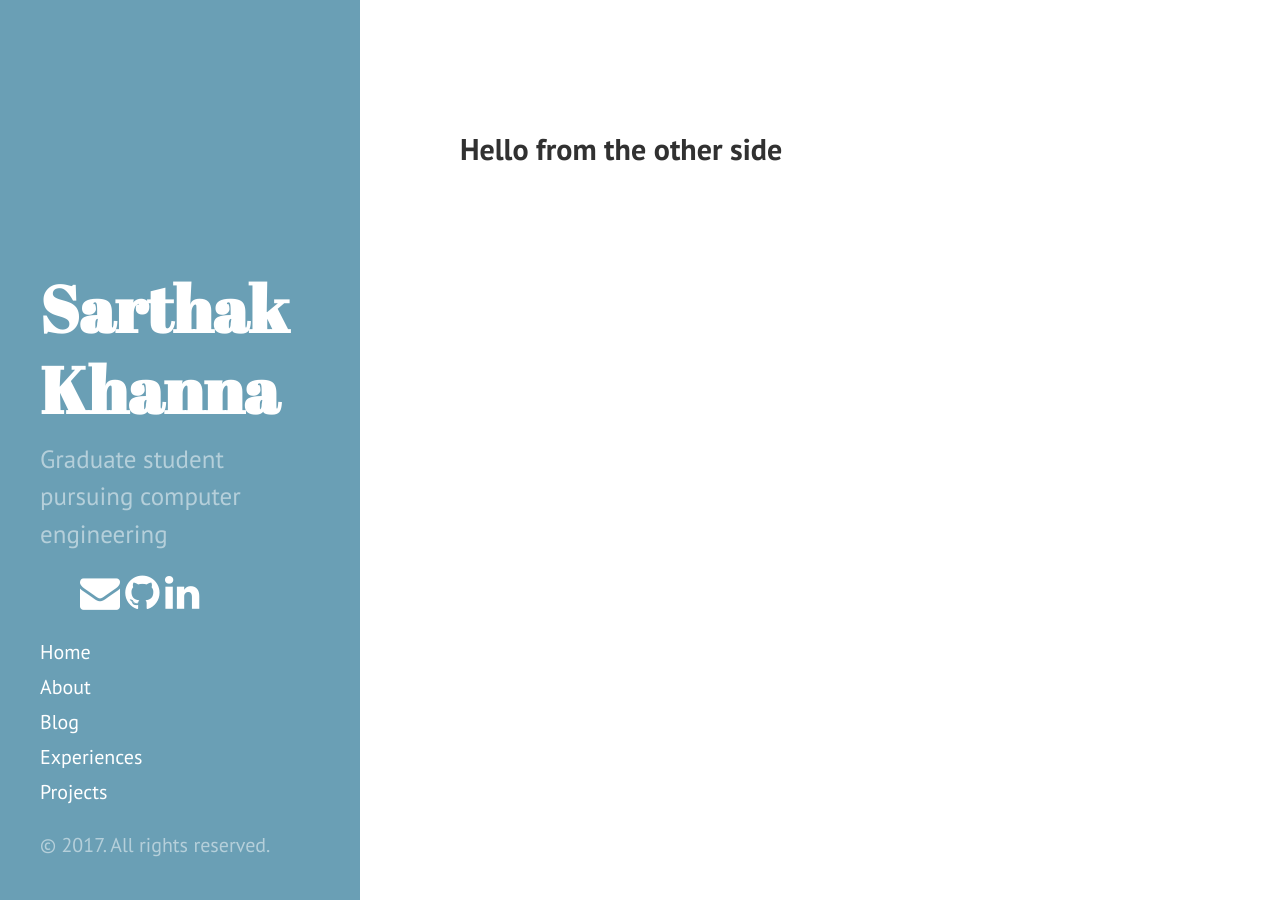
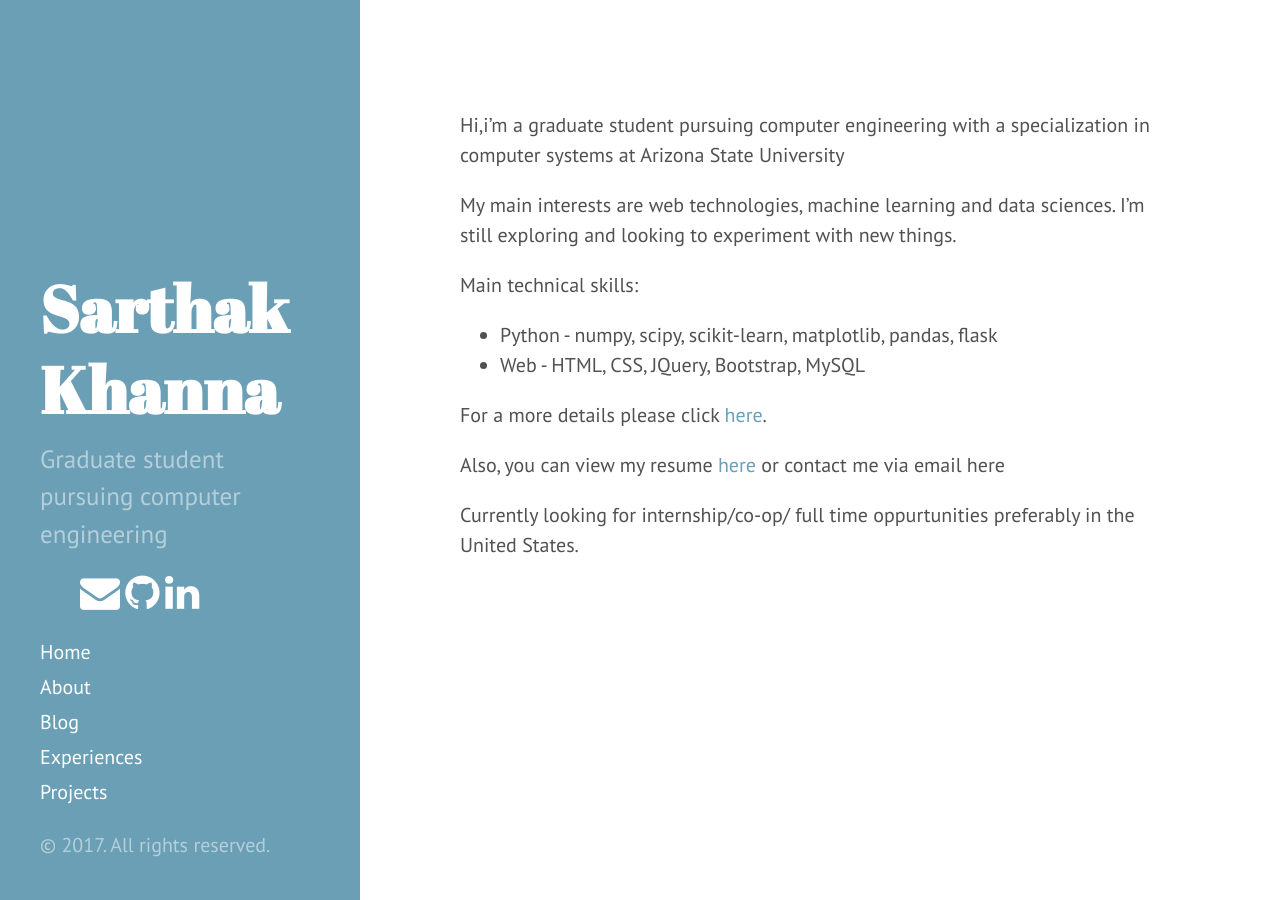
Before and after one commit to khannasarthak/khannasarthak.github.io, a Jekyll site: the page built from index.md, in a window 1280 px wide. Built offline with Jekyll 4.4.1, drawn with Linux system fonts in a browser that asks for light colours; nearby versions of some CDN libraries.

Commit message:
added sample content to index
still have to add more

```diff
--- a/index.md
+++ b/index.md
@@ -3,4 +3,17 @@ layout: default
 title: Home
 ---
 
-## Hello from the other side
+Hi,i'm a graduate student pursuing computer engineering with a specialization in computer systems at Arizona State University
+
+My main interests are web technologies, machine learning and data sciences. I'm still exploring and looking to experiment with new things.
+
+Main technical skills:
++  Python - numpy, scipy, scikit-learn, matplotlib, pandas, flask
++  Web  - HTML, CSS, JQuery, Bootstrap, MySQL
+
+For a more details please click [here]({{ site.baseurl }}{% link about.md %}).
+
+Also, you can view my resume  [here]({{ site.baseurl }}{% link index.md %})
+or contact me via email here
+
+Currently looking for internship/co-op/ full time oppurtunities preferably in the United States.
```
